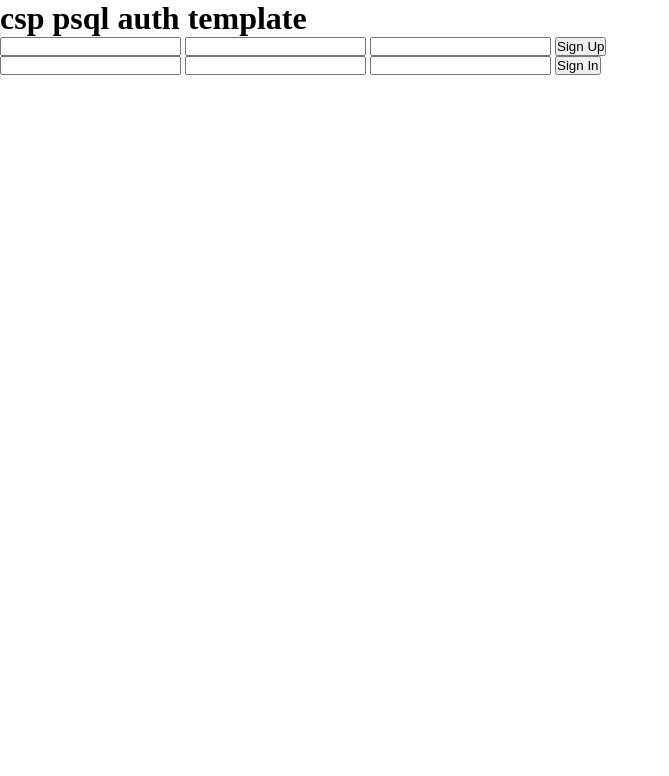
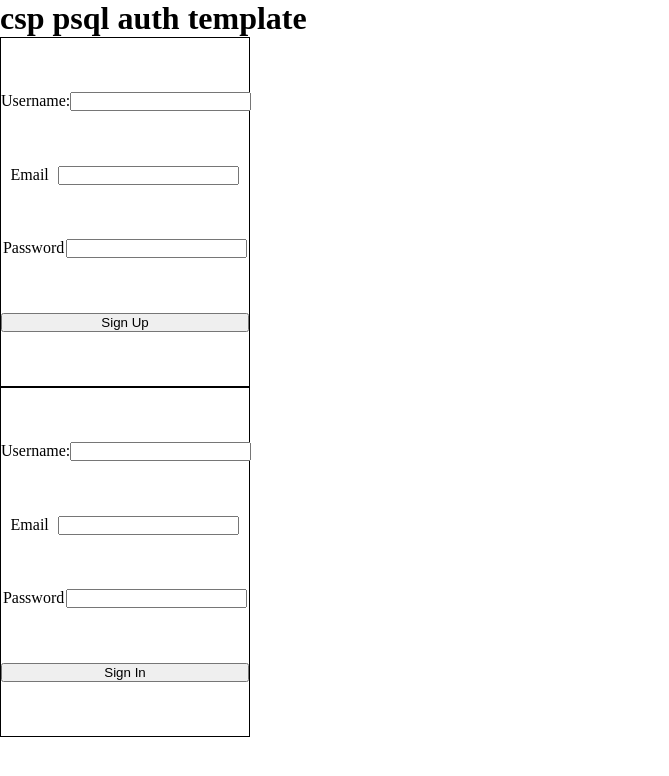
Before and after one commit to Csprier/psql-user-auth, a website: page public/index.html in a window 1280 px wide. Shown: the whole page, without its empty margins (0-669 px from the left). Drawn offline with Linux system fonts and the light colour scheme.

Commit message:
updated npm and added weak styling to html and css to identify inputs

```diff
--- a/public/index.html
+++ b/public/index.html
@@ -9,16 +9,35 @@
   <body>
     <h1>csp psql auth template</h1>
     <ul id="messages"></ul>
-    <form action="" id="up-form">
+    <form action="" id="up-form" class="up-form">
+      <label>Username:
         <input id="up-username" type="text" autocomplete="off" />
+      </label>
+
+      <label>Email
         <input id="up-email" type="text" autocomplete="off" />
+      </label>
+
+      <label>Password
         <input id="up-password" type="password" autocomplete="off" />
+      </label>
+
       <button>Sign Up</button>
     </form>
-    <form action="" id="in-form">
+
+    <form action="" id="in-form" class="in-form">
+      <label>Username:
         <input id="in-username" type="text" autocomplete="off" />
+      </label>
+
+      <label>Email
         <input id="in-email" type="text" autocomplete="off" />
+      </label>
+
+      <label>Password
         <input id="in-password" type="password" autocomplete="off" />
+      </label>
+
       <button>Sign In</button>
     </form>
   </body>
--- a/public/stylesheets/style.css
+++ b/public/stylesheets/style.css
@@ -3,3 +3,26 @@
   margin: 0px;
   padding: 0px;
 }
+
+label, input {
+  display: flex;
+  justify-content: space-evenly;
+}
+
+form {
+  display: flex;
+  justify-content: space-evenly;
+  width: 250px;
+  height: 350px;
+  border: 1px solid black;
+}
+
+.up-form {
+  display: flex;
+  flex-direction: column;
+}
+
+.in-form {
+  display: flex;
+  flex-direction: column;
+}
--- a/src/config.js
+++ b/src/config.js
@@ -1,6 +1,6 @@
 module.exports = {
   PORT: process.env.PORT || 8080,
-  PSQL_CONNECTION_URI: process.env.PSQL_URI || 'postgres://wizard:password@localhost:5432/psqlauthdb',
-  JWT_SECRET: process.env.JWT_SECRET,
+  PSQL_CONNECTION_URI: process.env.PSQL_URI || 'postgres://postgres:dev1337@localhost:5432/psql_backend_boilerplate_db',
+  JWT_SECRET: process.env.JWT_SECRET || 'themilksgonebad',
 	JWT_EXPIRY: process.env.JWT_EXPIRY || '7d'
 };
--- a/src/db/database.js
+++ b/src/db/database.js
@@ -4,7 +4,7 @@
  */
 
 const { Pool } = require('pg');
-const connectionString = 'postgres://wizard:password@localhost:5432/psqlauthdb';
+const connectionString = process.env.PSQL_URI;
 const pool = new Pool({
   connectionString: connectionString
 });
```
Also changed, not shown: 1 other file. Lines whose indentation alone changed are shown as unchanged.
